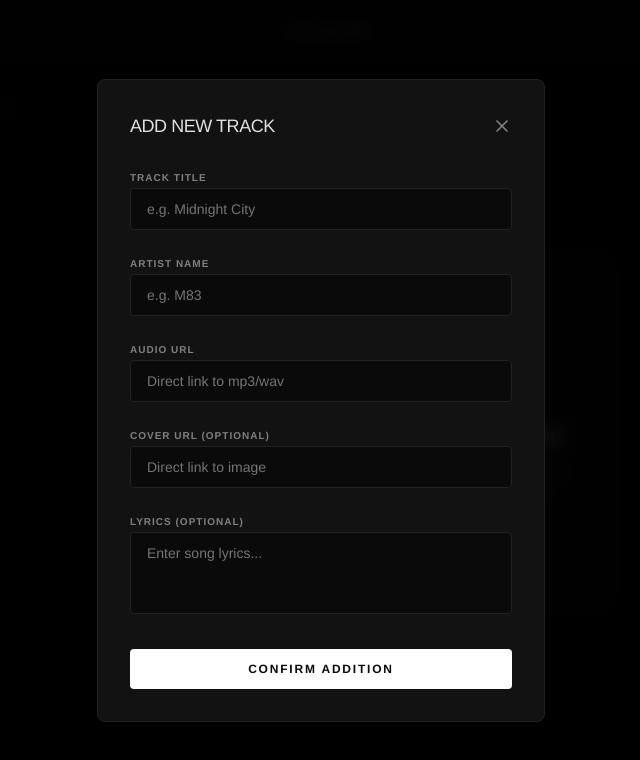
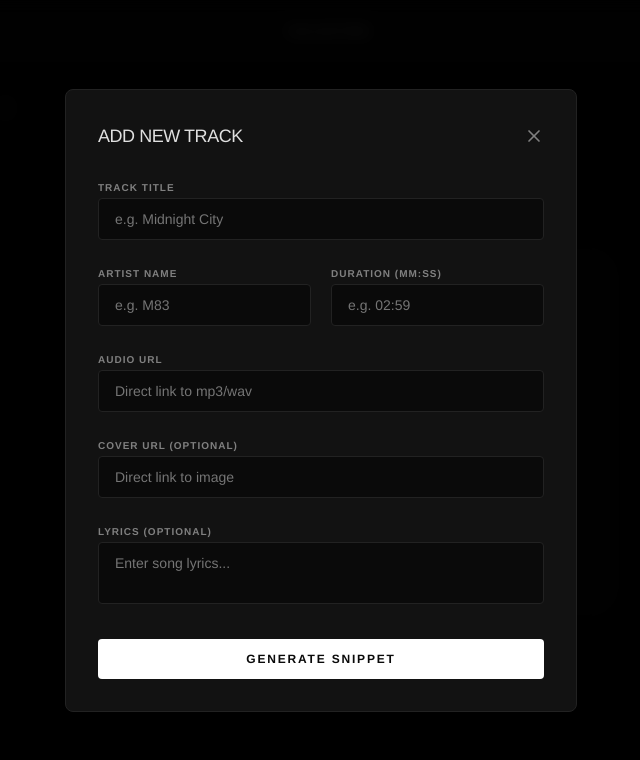
Before and after one commit to TESTSMS1324z1/myownmuse, a React (Vite) app: page / in a window 1280 px wide. Both pictures are taken after a click on the button 241 px from the left and 95 px from the top of the page. Shown: the top 760 px of the page, without its empty margins (319-959 px from the left). Built offline with nearby package versions, Linux system fonts and the light colour scheme.

Commit message:
feat: add new music track and UI icons
Add "娛樂人生" by 陳蕾 to the tracklist and import additional icons for future features.

```diff
--- a/src/App.tsx
+++ b/src/App.tsx
@@ -22,7 +22,9 @@ import {
   X,
   Plus,
   ArrowUpRight,
-  Search
+  Search,
+  Copy,
+  Check
 } from 'lucide-react';
 import { motion, AnimatePresence } from 'motion/react';
 
@@ -94,6 +96,15 @@ const INITIAL_PLAYLIST: Track[] = [
     url: "https://ldosa9402.github.io/hooyeah123.github.io/music/吹夢到西洲.m4a",
     duration: "05:15",
     lyrics: "none"
+  },
+  {
+    id: 5,
+    title: "娛樂人生",
+    artist: "陳蕾",
+    cover: "https://is1-ssl.mzstatic.com/image/thumb/Music123/v4/4a/0e/bb/4a0ebb26-a9c2-8f7b-df32-46487d203776/190295411046.jpg/592x592bb.webp",
+    url: "https://ldosa9402.github.io/hooyeah123.github.io/music/娛樂人生.m4a",
+    duration: "03:55",
+    lyrics: "none"
   }
 ];
 
@@ -126,6 +137,8 @@ export default function App() {
   const [likedTracks, setLikedTracks] = useState<Set<number>>(new Set());
   const [audioError, setAudioError] = useState<string | null>(null);
   const [searchQuery, setSearchQuery] = useState('');
+  const [generatedCode, setGeneratedCode] = useState<string | null>(null);
+  const [isCopied, setIsCopied] = useState(false);
 
   const audioRef = useRef<HTMLAudioElement | null>(null);
 
@@ -314,23 +327,37 @@ export default function App() {
   const addNewTrack = (e: FormEvent<HTMLFormElement>) => {
     e.preventDefault();
     const formData = new FormData(e.currentTarget);
-    const newTrack: Track = {
-      id: Date.now(),
-      title: formData.get('title') as string,
-      artist: formData.get('artist') as string,
-      cover: (formData.get('cover') as string) || "https://images.unsplash.com/photo-1470225620780-dba8ba36b745?auto=format&fit=crop&q=80&w=400",
-      url: formData.get('url') as string,
-      duration: "--:--",
-      lyrics: (formData.get('lyrics') as string) || ""
+
+    // Calculate next ID from all tracks in all folders
+    const allTracks = folders.flatMap(f => f.tracks);
+    const maxId = Math.max(...allTracks.map(t => t.id), 0);
+    const nextId = maxId + 1;
+
+    const title = formData.get('title') as string;
+    const artist = formData.get('artist') as string;
+    const cover = (formData.get('cover') as string) || "https://images.unsplash.com/photo-1470225620780-dba8ba36b745?auto=format&fit=crop&q=80&w=400";
+    const url = formData.get('url') as string;
+    const duration = (formData.get('duration') as string) || "00:00";
+    const lyrics = (formData.get('lyrics') as string) || "none";
+
+    const code = `  {
+    id: ${nextId},
+    title: "${title}",
+    artist: "${artist}",
+    cover: "${cover}",
+    url: "${url}",
+    duration: "${duration}",
+    lyrics: "${lyrics.replace(/\n/g, '\\n')}"
+  },`;
+
+    setGeneratedCode(code);
   };
-    if (newTrack.title && newTrack.url) {
-      // Add to default folder for now
-      setFolders(prev => {
-        const next = [...prev];
-        next[0].tracks = [...next[0].tracks, newTrack];
-        return next;
-      });
-      setShowAddTrack(false);
+
+  const copyToClipboard = () => {
+    if (generatedCode) {
+      navigator.clipboard.writeText(generatedCode);
+      setIsCopied(true);
+      setTimeout(() => setIsCopied(false), 2000);
     }
   };
 
@@ -932,14 +959,16 @@ export default function App() {
             <motion.div
               initial={{ scale: 0.95, y: 10 }}
               animate={{ scale: 1, y: 0 }}
-              className="w-full max-w-md bg-surface border border-border-dim p-8 rounded-lg space-y-6 shadow-2xl"
+              className="w-full max-w-lg bg-surface border border-border-dim p-8 rounded-lg space-y-6 shadow-2xl maxHeight-[90vh] overflow-y-auto"
             >
               <div className="flex justify-between items-center">
                 <h3 className="text-lg font-medium tracking-tight">ADD NEW TRACK</h3>
-                <button onClick={() => setShowAddTrack(false)} className="text-text-dim hover:text-white transition-colors"><X size={20} /></button>
+                <button onClick={() => { setShowAddTrack(false); setGeneratedCode(null); }} className="text-text-dim hover:text-white transition-colors"><X size={20} /></button>
               </div>
-              <form onSubmit={addNewTrack} className="space-y-5">
-                <div className="space-y-1.5">
+
+              {!generatedCode ? (
+                <form onSubmit={addNewTrack} className="grid grid-cols-1 md:grid-cols-2 gap-5">
+                  <div className="md:col-span-2 space-y-1.5">
                     <label className="text-[10px] text-text-dim uppercase tracking-widest font-bold">Track Title</label>
                     <input name="title" required className="w-full bg-bg border border-border-dim rounded px-4 py-2.5 outline-none focus:border-text-dim transition-colors text-sm" placeholder="e.g. Midnight City" />
                   </div>
@@ -948,21 +977,58 @@ export default function App() {
                     <input name="artist" className="w-full bg-bg border border-border-dim rounded px-4 py-2.5 outline-none focus:border-text-dim transition-colors text-sm" placeholder="e.g. M83" />
                   </div>
                   <div className="space-y-1.5">
+                    <label className="text-[10px] text-text-dim uppercase tracking-widest font-bold">Duration (MM:SS)</label>
+                    <input name="duration" className="w-full bg-bg border border-border-dim rounded px-4 py-2.5 outline-none focus:border-text-dim transition-colors text-sm" placeholder="e.g. 02:59" />
+                  </div>
+                  <div className="md:col-span-2 space-y-1.5">
                     <label className="text-[10px] text-text-dim uppercase tracking-widest font-bold">Audio URL</label>
                     <input name="url" required className="w-full bg-bg border border-border-dim rounded px-4 py-2.5 outline-none focus:border-text-dim transition-colors text-sm" placeholder="Direct link to mp3/wav" />
                   </div>
-                <div className="space-y-1.5">
+                  <div className="md:col-span-2 space-y-1.5">
                     <label className="text-[10px] text-text-dim uppercase tracking-widest font-bold">Cover URL (Optional)</label>
                     <input name="cover" className="w-full bg-bg border border-border-dim rounded px-4 py-2.5 outline-none focus:border-text-dim transition-colors text-sm" placeholder="Direct link to image" />
                   </div>
-                <div className="space-y-1.5">
+                  <div className="md:col-span-2 space-y-1.5">
                     <label className="text-[10px] text-text-dim uppercase tracking-widest font-bold">Lyrics (Optional)</label>
-                  <textarea name="lyrics" rows={3} className="w-full bg-bg border border-border-dim rounded px-4 py-2.5 outline-none focus:border-text-dim transition-colors text-sm resize-none" placeholder="Enter song lyrics..." />
+                    <textarea name="lyrics" rows={2} className="w-full bg-bg border border-border-dim rounded px-4 py-2.5 outline-none focus:border-text-dim transition-colors text-sm resize-none" placeholder="Enter song lyrics..." />
                   </div>
-                <button type="submit" className="w-full py-3 bg-accent text-bg font-bold rounded uppercase tracking-[0.15em] text-xs hover:bg-gray-200 transition-colors mt-2">
-                  Confirm Addition
+                  <button type="submit" className="md:col-span-2 py-3 bg-accent text-bg font-bold rounded uppercase tracking-[0.15em] text-xs hover:bg-gray-200 transition-colors mt-2">
+                    Generate Snippet
                   </button>
                 </form>
+              ) : (
+                <div className="space-y-6">
+                  <div className="space-y-2">
+                    <p className="text-xs text-text-dim">Copy the code below and add it to <code className="text-accent bg-accent/10 px-1 py-0.5 rounded">TRACKS</code> in your source code:</p>
+                    <div className="relative group">
+                      <pre className="w-full bg-black/40 border border-border-dim rounded-lg p-5 text-[11px] font-mono leading-relaxed overflow-x-auto text-white/80">
+                        {generatedCode}
+                      </pre>
+                      <button
+                        onClick={copyToClipboard}
+                        className="absolute top-3 right-3 p-2 bg-white/10 hover:bg-white/20 rounded-md transition-all text-white flex items-center gap-2 text-[10px] uppercase tracking-wider"
+                      >
+                        {isCopied ? <Check size={14} /> : <Copy size={14} />}
+                        {isCopied ? 'Copied' : 'Copy'}
+                      </button>
+                    </div>
+                  </div>
+                  <div className="flex gap-4">
+                    <button
+                      onClick={() => setGeneratedCode(null)}
+                      className="flex-1 py-3 bg-white/5 hover:bg-white/10 text-white font-bold rounded uppercase tracking-[0.15em] text-xs transition-colors"
+                    >
+                      Back to Edit
+                    </button>
+                    <button
+                      onClick={() => { setShowAddTrack(false); setGeneratedCode(null); }}
+                      className="flex-1 py-3 bg-accent text-bg font-bold rounded uppercase tracking-[0.15em] text-xs hover:bg-gray-200 transition-colors"
+                    >
+                      Done
+                    </button>
+                  </div>
+                </div>
+              )}
             </motion.div>
           </motion.div>
         )}
```
Lines whose indentation alone changed are shown as unchanged.
